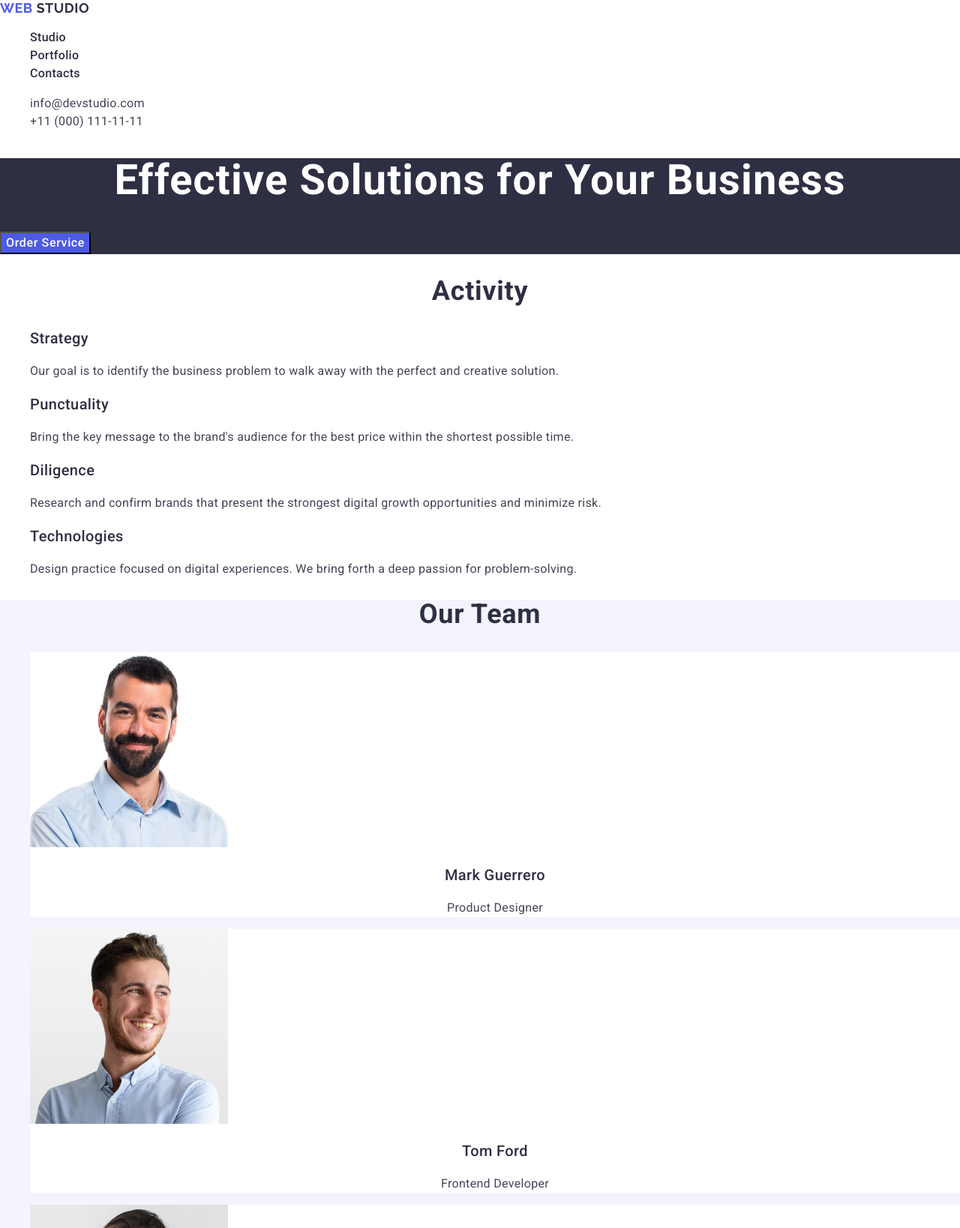
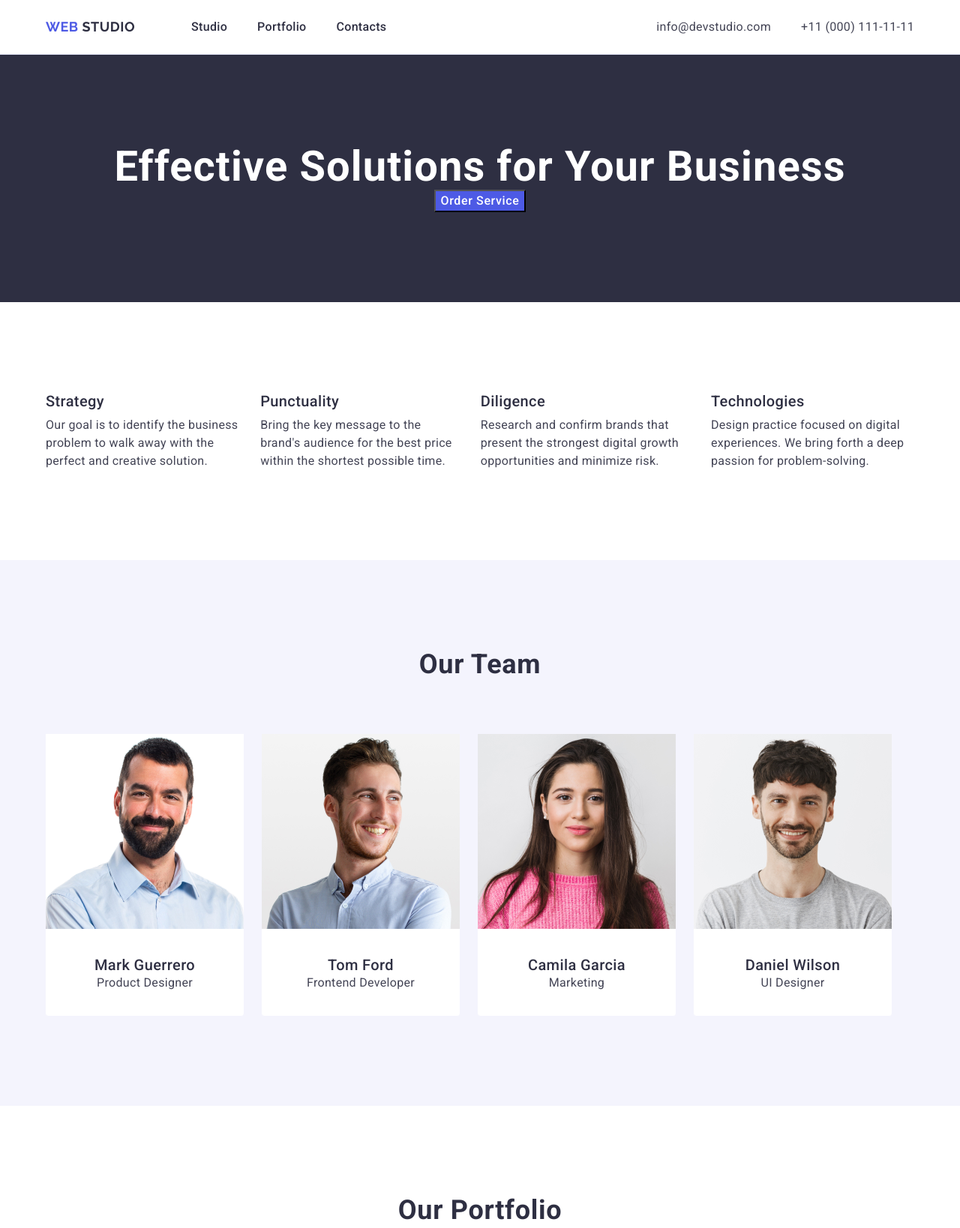
Before and after one commit to SerhiiDziuba1309/goit-markup-hw-03, a plain HTML site: page index.html in a window 1280 px wide. Shown: the top 1638 px of the page at 75% size. Drawn offline with nearby package versions, Linux system fonts and the light colour scheme.

Commit message:
add homework 3

```diff
--- a/css/styles.css
+++ b/css/styles.css
@@ -1,3 +1,4 @@
+/* B O D Y */
 body {
     font-family: "Roboto", sans-serif;
     background-color: #FFFFFF;
@@ -9,9 +10,45 @@ a {
 ul {
     list-style-type: none;
 }
+p, h1, h2, h3, h4, h5, h6 {
+    margin-top: 0;
+    margin-bottom: 0;
+}
+ul, ol {
+    margin-top: 0;
+    margin-bottom: 0;
+    padding-left: 0;
+}
+.visually-hidden {
+    position: absolute;
+    width: 1px;
+    height: 1px;
+    margin: -1px;
+    border: 0;
+    padding: 0;
+    white-space: nowrap;
+    clip-path: inset(100%);
+    clip: rect(0 0 0 0);
+    overflow: hidden;
+}
+.container {
+    width: 1158px;
+    padding-left: 15px;
+    padding-right: 15px;
+    margin: 0 auto;
+}
+/* H E A D E R */
+.header {
+    border-bottom: 1px solid #e7e9fc;
+}
+.header-conteiner {
+    display: flex;
+    align-items: center;
+}
 .navigation {
     background: #fff;
-
+    display: flex;
+    align-items: center;
 }
 .navigation-studio {
     font-family: "Roboto", sans-serif;
@@ -24,18 +61,22 @@ ul {
     letter-spacing: 0.03em;
     text-transform: uppercase;
     color: #4d5ae5;
+    margin-right: 75px;
 }
-.studio{
+.navigation-list {
+    display: flex;
+    gap: 40px;
+}
+.studio {
     font-family: "Raleway", sans-serif;
     font-weight: 700;
     font-size: 18px;
-
-
     line-height: 1.16;
     letter-spacing: 0.03em;
     text-transform: uppercase;
     color: #2e2f42;
 }
+
 .navigation-text {
     font-family: "Roboto", sans-serif;
     font-weight: 500;
@@ -43,28 +84,37 @@ ul {
     line-height: 1.5;
     letter-spacing: 0.02em;
     color: #2e2f42;
+    padding: 24px 0;
+    display: block;
 }
 .navigation-text:hover, .navigation-text:focus{
     color:#404bbf;
 }
 .info {
     font-style: normal;
+    font-weight: 400;
+    margin-left: auto;
 }
+.info-list {
+    display: flex;
+    gap: 40px;
+}
+
 .my-info {
-    font-family: "Roboto", sans-serif;
-    font-weight: 400;
     font-size: 16px;
     line-height: 1.5;
     letter-spacing: 0.02em;
     color: #434455;
+    font-weight: 400;
+
 }
 .my-info:hover, .my-info:focus {
     color: #404bbf;
 }
-.your-business{
+ /*S E C T O N 1  */
+.effect {
     background: #2e2f42;
-
-
+    padding: 120px 0;
 }
 .solutions {
     font-weight: 700;
@@ -73,6 +123,9 @@ ul {
     letter-spacing: 0.02em;
     text-align: center;
     color: #fff;
+    margin-right: auto;
+    margin-left: auto;
+
 }
 .btn {
     cursor: pointer;
@@ -82,8 +135,13 @@ ul {
     line-height: 1.5;
     letter-spacing: 0.04em;
     color: #fff;
+    margin-right: auto;
+    margin-left: auto;
+    display: flex;
 }
-.btn:hover, .btn:focus {background-color: #404BBF;}
+.btn:hover, .btn:focus {
+    background-color: #404BBF;
+}
 .process {
     font-weight: 700;
     font-size: 36px;
@@ -93,12 +151,30 @@ ul {
     text-align: center;
     color: #2e2f42;
 }
+/* S E C T I O N 2 */
+.our-activity {
+    padding: 120px 0;
+}
+.activity {
+    display: flex;
+    gap: 24px;
+}
+
+.activity-list {
+    width: calc((100%-72px)/4);
+    display: flex;
+    align-items: flex-start;
+    justify-content: flex-start;
+    flex-direction: column;
+    gap: 8px;
+}
 .activity-title {
     font-weight: 500;
     font-size: 20px;
     line-height: 1.2;
     letter-spacing: 0.02em;
     color: #2e2f42;
+    margin-bottom: 8px;
 }
 .activity-story{
     font-weight: 400;
@@ -107,14 +183,38 @@ ul {
     letter-spacing: 0.02em;
     color: #434455;
 }
-.people {background-color: #F4F4FD;
-
+/* S E C T I O N 3 */
+.people {
+    background-color: #F4F4FD;
+    padding: 120px 0;
+}
+.process {
+    margin-bottom: 72px;
 }
 .team-work {
     background-color: #FFFFFF;
 }
+.team-list {
+    display: flex;
+    gap: 24px;
+}
 .team-foto{
     background: url("path_to_image");
+}
+.team-work {
+    width: calc((100%-72px)/4);
+    align-items: center;
+    justify-content: center;
+    flex-direction: column;
+    gap: 32px;
+    border-radius: 0 0 4px 4px;
+}
+.div-team {
+padding: 32px 0;
+align-items: center;
+justify-content: center;
+flex-direction: column;
+gap: 8px;
 }
 .team-work-name {
     font-weight: 500;
@@ -123,6 +223,7 @@ ul {
     letter-spacing: 0.02em;
     text-align: center;
     color: #2e2f42;
+
 }
 .team-work-profession {
     font-weight: 400;
@@ -132,8 +233,32 @@ ul {
     text-align: center;
     color: #434455;
 }
-.our-profil {
-    background-color: #F4F4FD;
+/* S E C T I O N 4 */
+.our-portfolio {
+    padding: 120px 0;
+}
+
+.portfolio {
+    display: flex;
+    flex-wrap: wrap;
+    gap: 24px;
+    row-gap: 48px;
+}
+.portfolio-list {
+    box-sizing: border-box;
+    width: calc(100%-48px)/3;
+    border-radius: 4px;
+    box-shadow: 0 2px 4px; rgba (0, 0, 0, 0.1);
+
+
+}
+.div-portfolio {
+    border: 1px solid #e7e9fc;
+    padding: 32px 16px;
+    width: 360 px;
+    height: 120 px;
+    border-top: none;
+    margin-bottom: 8px;
 }
 .portfolio-foto {
     background: url("path_to_image");
@@ -152,8 +277,12 @@ ul {
     letter-spacing: 0.02em;
     color: #434455;
 }
+/* F O O T E R */
 .keller {
     background: #2e2f42;
+}
+.keller-container {
+
 }
 .keller-studio{
     font-family: "Raleway", sans-serif;
--- a/index.html
+++ b/index.html
@@ -1,5 +1,6 @@
 <!DOCTYPE html>
 <html lang="en">
+                    <!-- H E A D -->
 <head>
     <meta charset="UTF-8">
     <meta name="viewport" content="width=device-width, initial-scale=1.0">
@@ -11,32 +12,43 @@
     <link rel="stylesheet" href="https://cdnjs.cloudflare.com/ajax/libs/normalize/8.0.1/normalize.min.css" integrity="sha512-NhSC1YmyruXifcj/KFRWoC561YpHpc5Jtzgvbuzx5VozKpWvQ+4nXhPdFgmx8xqexRcpAglTj9sIBWINXa8x5w==" crossorigin="anonymous" referrerpolicy="no-referrer" />
     <link rel="stylesheet" href="./css/styles.css">
 </head>
+                        <!--B O D Y  -->
 <body>
-    <header>
+                        <!--H E A D E R  -->
+    <header class="header">
+        <div class="container header-conteiner">
         <nav class="navigation">
             <a href="./index.html" class="navigation-logotip">Web<span class="studio"> Studio</span></a>
 
-            <ul>
+            <ul class="navigation-list">
                 <li><a class="navigation-text" href="./index.html">Studio</a></li>
                 <li><a class="navigation-text" href="">Portfolio</a></li>
                 <li><a class="navigation-text" href="">Contacts</a></li>
             </ul>
         </nav>
         <address class="info">
-            <ul>
+            <ul class="info-list">
                 <li><a class="my-info" href="mailto:info@devstudio.com"> info@devstudio.com</a></li>
                 <li><a class="my-info" href="tel:+110001111111">+11 (000) 111-11-11</a></li>
             </ul>
 
         </address>
+        </div>
     </header>
+                                    <!--M A I N  -->
     <main>
-<section class="your-business"><h1 class="solutions">Effective Solutions
+                                <!-- S E C T I O N 1 -->
+<section class="effect">
+    <div class="container">
+    <h1 class="solutions">Effective Solutions
                         for Your Business</h1>
     <button type="button" class="btn">Order Service</button>
+    </div>
 </section>
-<section>
-    <h2 class="process">Activity</h2>
+                                <!--S E C T I O N 2  -->
+<section class="our-activity">
+    <div class="container">
+    <h2 class="process visually-hidden">Activity</h2>
     <ul class="activity">
         <li class="acctivity-list">
             <h3 class="activity-title">Strategy</h3>
@@ -54,64 +66,93 @@
             <h3 class="activity-title">Technologies</h3>
             <p class="activity-story" >Design practice focused on digital experiences. We bring forth a deep passion for problem-solving.</p>
         </li>
-
         </ul>
+    </div>
 </section>
+                                <!-- S E C T I O N 3 -->
 <section class="people">
+    <div class="container">
     <h2 class="process">Our Team</h2>
-    <ul>
+    <ul class="team-list">
         <li class="team-work"><img class="team-foto" src="./images/img-Mark.jpg" alt="Designer" width="264">
+            <div class="div-team">
                 <h3 class="team-work-name">Mark Guerrero</h3>
             <p class="team-work-profession">Product Designer</p>
+            </div>
         </li>
         <li  class="team-work"><img class="team-foto" src="./images/img-Tom.jpg" alt="Developer" width="264" >
+            <div class="div-team">
                 <h3 class="team-work-name" >Tom Ford</h3>
             <p class="team-work-profession">Frontend Developer</p>
+            </div>
         </li>
         <li class="team-work"><img class="team-foto" src="./images/img-Camila.jpg" alt="Marketiner" width="264">
+            <div class="div-team">
                 <h3 class="team-work-name" >Camila Garcia</h3>
             <p class="team-work-profession">Marketing</p>
+            </div>
         </li>
         <li class="team-work" ><img class="team-foto" src="./images/img-Daniel.jpg" alt="UI Designer" width="264">
+            <div class="div-team">
                 <h3 class="team-work-name">Daniel Wilson</h3>
             <p class="team-work-profession">UI Designer</p>
+            </div>
         </li>
-
         </ul>
+    </div>
+    </div>
 </section>
-<section>
-    <h2 class="process">Our Portfolior </h2>
+                                <!-- S E C T I O N 4 -->
+<section class="our-portfolio">
+    <div class="container">
+    <h2 class="process">Our Portfolio </h2>
     <ul class="portfolio">
         <li class="portfolio-list"><img class="portfolio-foto" src="./images/bank.jpg" alt="banking" width="360">
+            <div class="div-portfolio">
                 <h3 class="portfolio-name">Banking App</h3>
             <p class="portfolio-working">App</p>
+            </div>
         </li>
         <li class="portfolio-list"><img class="portfolio-foto" src="./images/cash.jpg" alt="pay cash" width="360" >
+            <div class="div-portfolio">
                 <h3 class="portfolio-name">Cashless Payment</h3>
             <p class="portfolio-working">Marketing</p>
+            </div>
         </li>
         <li class="portfolio-list"><img class="portfolio-foto" src="./images/media.jpg" alt="media" width="360">
+            <div class="div-portfolio">
                 <h3 class="portfolio-name">Meditation App</h3>
             <p class="portfolio-working">App</p>
+            </div>
         </li>
         <li class="portfolio-list"><img class="portfolio-foto" src="./images/taxi.jpg" alt="TAXI" width="360">
+            <div class="div-portfolio">
                 <h3 class="portfolio-name">Taxi Service</h3>
             <p class="portfolio-working">Marketing</p>
+            </div>
         </li>
         <li class="portfolio-list"><img class="portfolio-foto" src="./images/screen.jpg" alt="screen" width="360">
+            <div class="div-portfolio">
                 <h3 class="portfolio-name">Screen Illustrations</h3>
             <p class="portfolio-working">Design</p>
+            </div>
         </li>
         <li class="portfolio-list"><img class="portfolio-foto" src="./images/online.jpg" alt="pay online" width="360">
+            <div class="div-portfolio">
                 <h3 class="portfolio-name">Online Courses</h3>
             <p class="portfolio-working">Marketing</p>
+            </div>
         </li>
     </ul>
+    </div>
 </section>
     </main>
+                                        <!-- F O O T E R -->
     <footer class="keller">
+        <div class="container keller-container">
         <a class="navigation-logotip" href="./index.html">Web<span class="keller-studio"> Studio</span></a>
         <p class="keller-text">Increase the flow of customers and sales for your business with digital marketing & growth solutions.</p>
+        </div>
     </footer>
 
 </body>
```
Also changed, not shown: images/media.jpg. Lines whose indentation alone changed are shown as unchanged.
